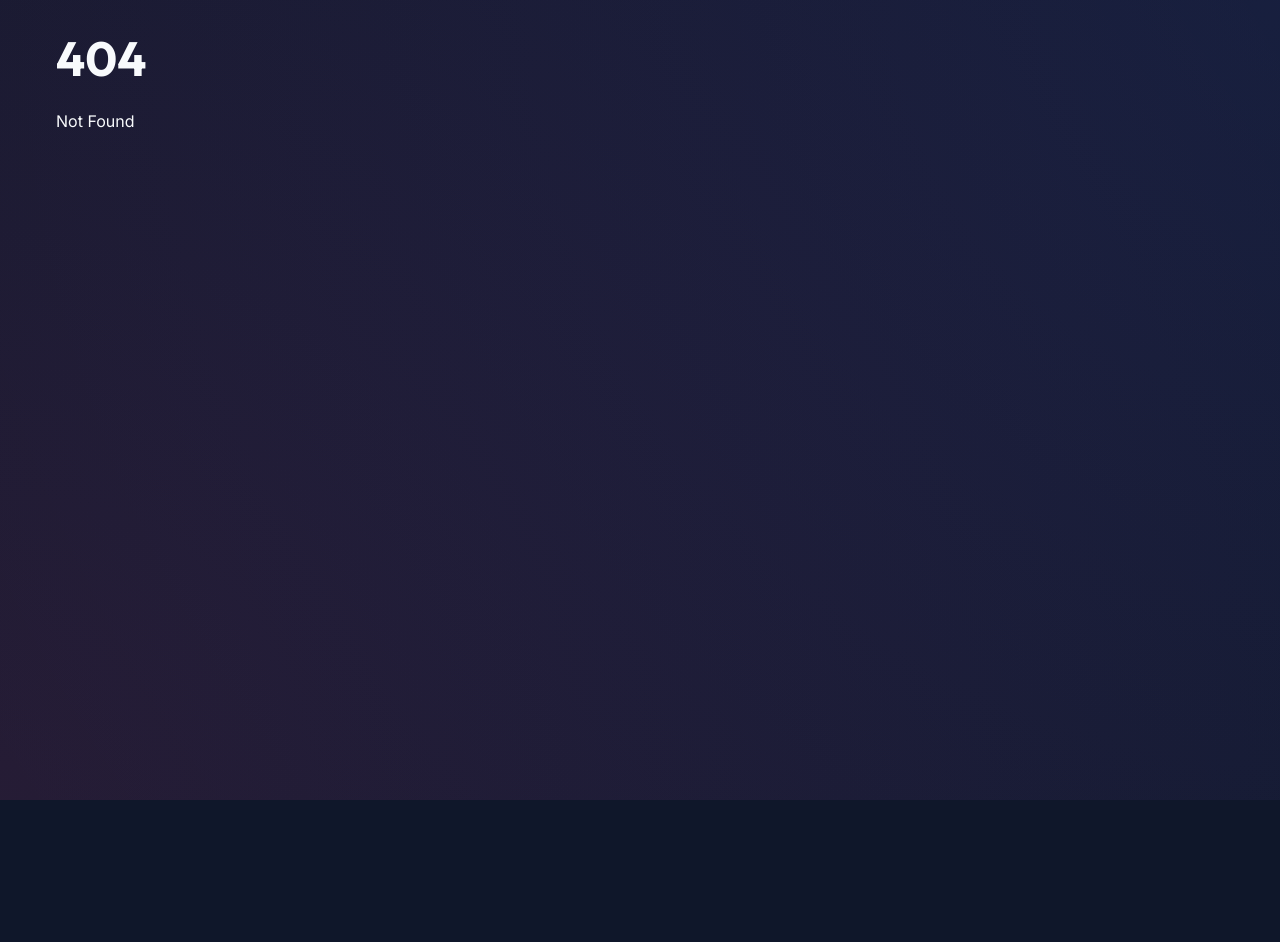
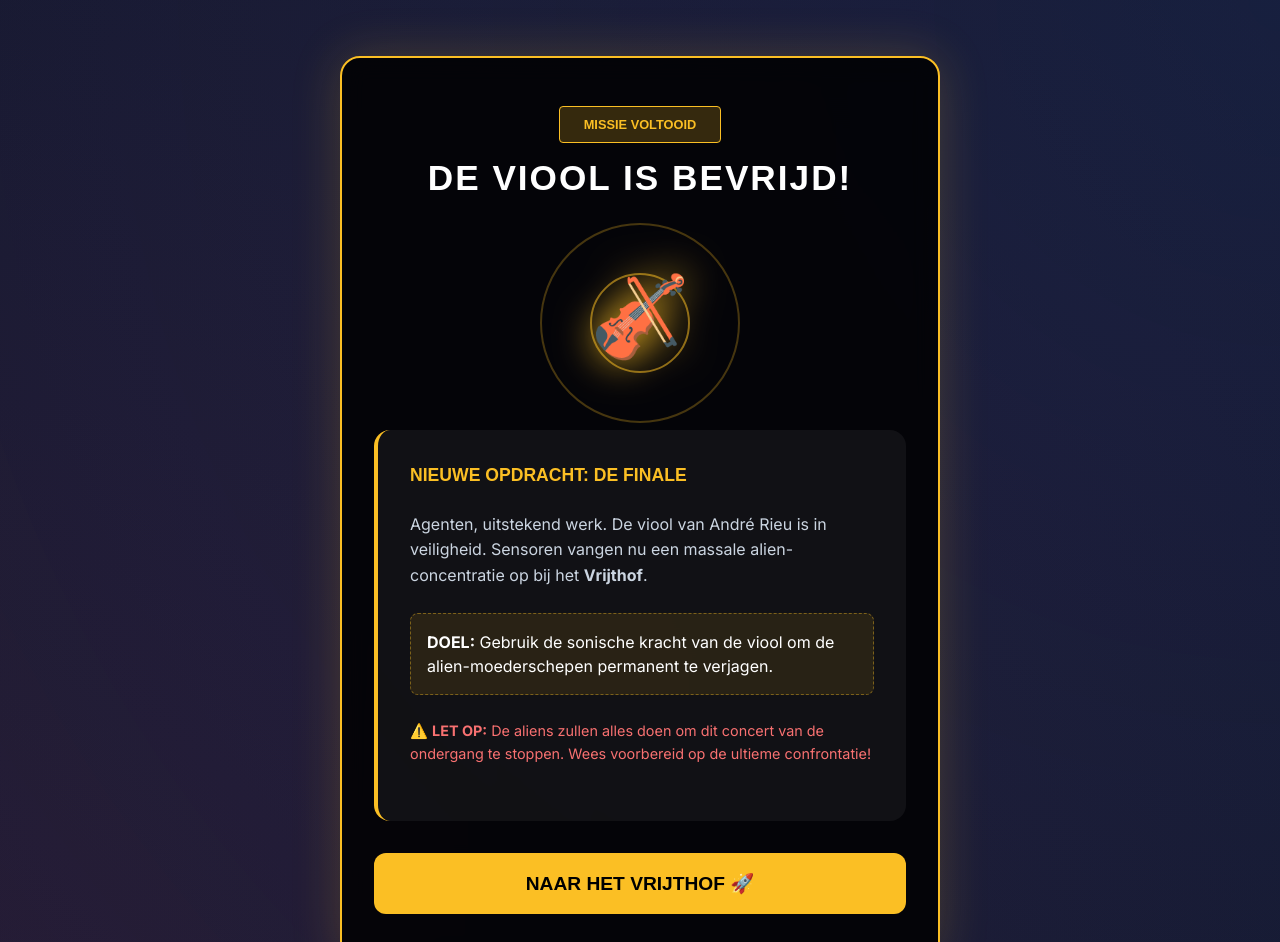
Before and after one commit to x4b5/game2026, a SvelteKit app: page /game/sint-pieter/victory in a window 1280 px wide. Before the commit this address had no page. Shown: the top 942 px of the page. Before the commit the page ends 800 px from the top, so only its background shows below. Built offline with nearby package versions, Linux system fonts and the light colour scheme.

Commit message:
feat: add mission victory page for Sint Pieter with next objective

```diff
--- /dev/null
+++ b/src/routes/game/sint-pieter/victory/+page.svelte
@@ -0,0 +1,251 @@
+<script lang="ts">
+    import { onMount } from "svelte";
+    import { fade, fly, slide } from "svelte/transition";
+    import { goto } from "$app/navigation";
+
+    let visible = $state(false);
+    let intelRevealed = $state(false);
+
+    onMount(() => {
+        visible = true;
+        setTimeout(() => (intelRevealed = true), 1000);
+    });
+
+    async function handleNextMission() {
+        try {
+            // Update global mission state to the next phase
+            await fetch("/api/mission", {
+                method: "POST",
+                body: JSON.stringify({ step: "final-stand" }),
+            });
+        } catch (e) {
+            console.error(e);
+        }
+        goto("/game");
+    }
+</script>
+
+<div class="victory-page" in:fade>
+    <div class="content-panel glass-panel">
+        <div class="header">
+            <div class="badge">MISSIE VOLTOOID</div>
+            <h1>DE VIOOL IS BEVRIJD!</h1>
+        </div>
+
+        <div class="visual-container">
+            <div class="violin-glow">🎻</div>
+            <div class="energy-rings">
+                <div class="ring"></div>
+                <div class="ring"></div>
+                <div class="ring"></div>
+            </div>
+        </div>
+
+        <div class="report-section">
+            {#if intelRevealed}
+                <div class="report-box" in:fly={{ y: 20 }}>
+                    <h3>NIEUWE OPDRACHT: DE FINALE</h3>
+                    <p>
+                        Agenten, uitstekend werk. De viool van André Rieu is in
+                        veiligheid. Sensoren vangen nu een massale
+                        alien-concentratie op bij het <strong>Vrijthof</strong>.
+                    </p>
+                    <div class="objective-box">
+                        <strong>DOEL:</strong> Gebruik de sonische kracht van de
+                        viool om de alien-moederschepen permanent te verjagen.
+                    </div>
+                    <p class="warning">
+                        ⚠️ <strong>LET OP:</strong> De aliens zullen alles doen om
+                        dit concert van de ondergang te stoppen. Wees voorbereid
+                        op de ultieme confrontatie!
+                    </p>
+                </div>
+
+                <button class="final-btn" onclick={handleNextMission}>
+                    NAAR HET VRIJTHOF 🚀
+                </button>
+            {:else}
+                <div class="decoding-text">
+                    ANALYSEREN SONISCHE FREQUENTIES...
+                </div>
+            {/if}
+        </div>
+    </div>
+</div>
+
+<style>
+    .victory-page {
+        min-height: 90vh;
+        display: flex;
+        align-items: center;
+        justify-content: center;
+        padding: 1.5rem;
+    }
+
+    .content-panel {
+        max-width: 600px;
+        width: 100%;
+        padding: 3rem 2rem;
+        background: rgba(0, 0, 0, 0.85);
+        border: 2px solid #fbbf24;
+        box-shadow: 0 0 50px rgba(251, 191, 36, 0.2);
+        text-align: center;
+        display: flex;
+        flex-direction: column;
+        gap: 2rem;
+    }
+
+    .badge {
+        display: inline-block;
+        background: rgba(251, 191, 36, 0.2);
+        color: #fbbf24;
+        padding: 0.5rem 1.5rem;
+        border-radius: 4px;
+        font-family: "Orbitron", sans-serif;
+        font-weight: 700;
+        font-size: 0.8rem;
+        margin-bottom: 1rem;
+        border: 1px solid #fbbf24;
+    }
+
+    h1 {
+        font-family: "Orbitron", sans-serif;
+        font-size: 2.2rem;
+        color: white;
+        letter-spacing: 2px;
+    }
+
+    .visual-container {
+        position: relative;
+        height: 150px;
+        display: flex;
+        align-items: center;
+        justify-content: center;
+    }
+
+    .violin-glow {
+        font-size: 5rem;
+        filter: drop-shadow(0 0 20px #fbbf24);
+        z-index: 2;
+        animation: float 3s ease-in-out infinite;
+    }
+
+    .energy-rings {
+        position: absolute;
+        width: 100%;
+        height: 100%;
+    }
+
+    .ring {
+        position: absolute;
+        top: 50%;
+        left: 50%;
+        transform: translate(-50%, -50%);
+        border: 2px solid #fbbf24;
+        border-radius: 50%;
+        opacity: 0;
+        animation: ripple 3s linear infinite;
+    }
+
+    .ring:nth-child(2) {
+        animation-delay: 1s;
+    }
+    .ring:nth-child(3) {
+        animation-delay: 2s;
+    }
+
+    .report-box {
+        background: rgba(255, 255, 255, 0.05);
+        padding: 2rem;
+        border-radius: 16px;
+        text-align: left;
+        border-left: 4px solid #fbbf24;
+    }
+
+    h3 {
+        font-family: "Orbitron", sans-serif;
+        color: #fbbf24;
+        margin-bottom: 1.5rem;
+        font-size: 1.1rem;
+    }
+
+    p {
+        color: #cbd5e1;
+        line-height: 1.6;
+        margin-bottom: 1.5rem;
+    }
+
+    .objective-box {
+        background: rgba(251, 191, 36, 0.1);
+        padding: 1rem;
+        border-radius: 8px;
+        color: white;
+        margin-bottom: 1.5rem;
+        border: 1px dashed rgba(251, 191, 36, 0.4);
+    }
+
+    .warning {
+        color: #f87171;
+        font-size: 0.9rem;
+    }
+
+    .final-btn {
+        width: 100%;
+        padding: 1.2rem;
+        background: #fbbf24;
+        color: black;
+        border: none;
+        border-radius: 12px;
+        font-family: "Orbitron", sans-serif;
+        font-weight: 900;
+        font-size: 1.2rem;
+        cursor: pointer;
+        transition: all 0.3s ease;
+        margin-top: 2rem;
+    }
+
+    .final-btn:hover {
+        transform: scale(1.02);
+        box-shadow: 0 0 30px rgba(251, 191, 36, 0.4);
+    }
+
+    .decoding-text {
+        font-family: "Orbitron", sans-serif;
+        color: #fbbf24;
+        letter-spacing: 2px;
+        animation: pulse 1.5s infinite;
+    }
+
+    @keyframes float {
+        0%,
+        100% {
+            transform: translateY(0);
+        }
+        50% {
+            transform: translateY(-10px);
+        }
+    }
+
+    @keyframes ripple {
+        0% {
+            width: 0;
+            height: 0;
+            opacity: 0.8;
+        }
+        100% {
+            width: 300px;
+            height: 300px;
+            opacity: 0;
+        }
+    }
+
+    @keyframes pulse {
+        0%,
+        100% {
+            opacity: 1;
+        }
+        50% {
+            opacity: 0.5;
+        }
+    }
+</style>
```
Also changed, not shown: src/routes/game/sint-pieter/safe/+page.svelte (+44 -0 lines).
